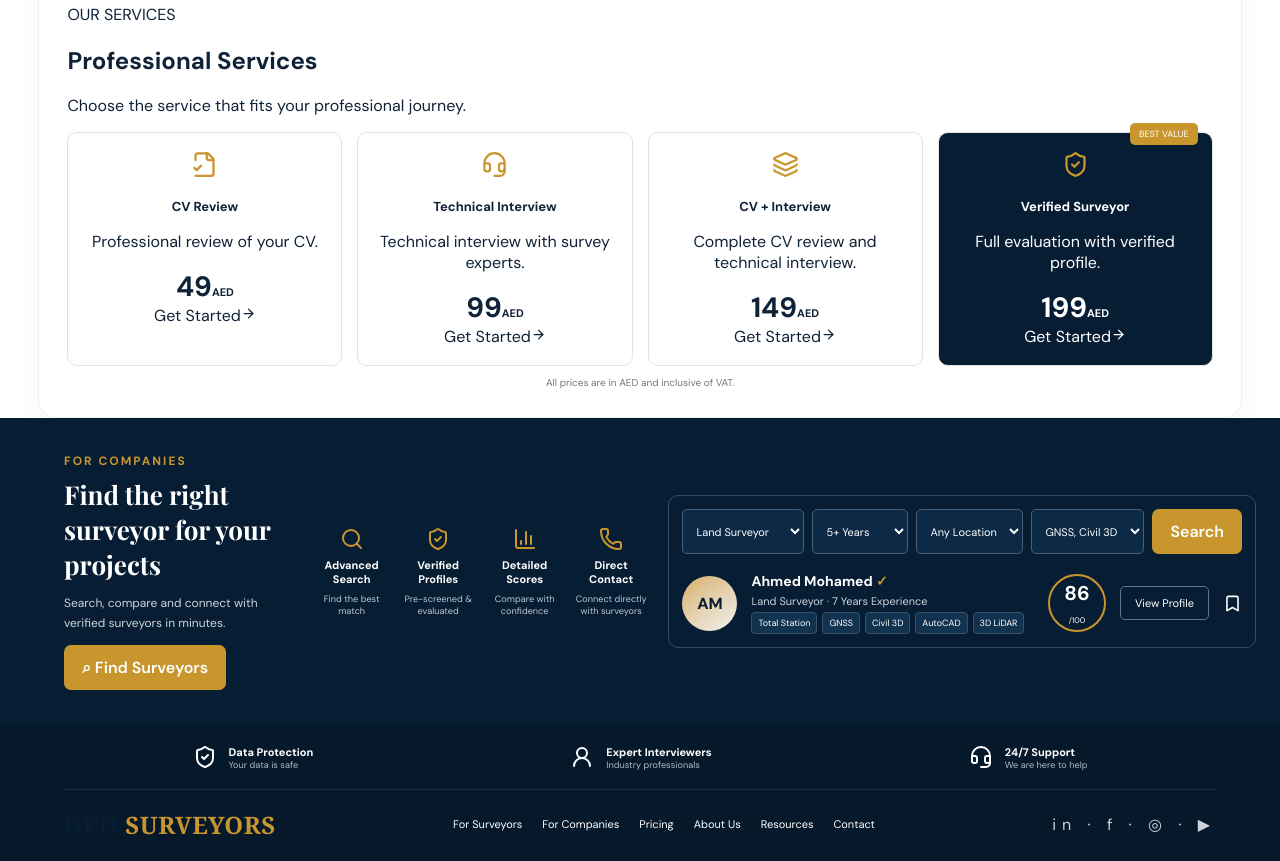
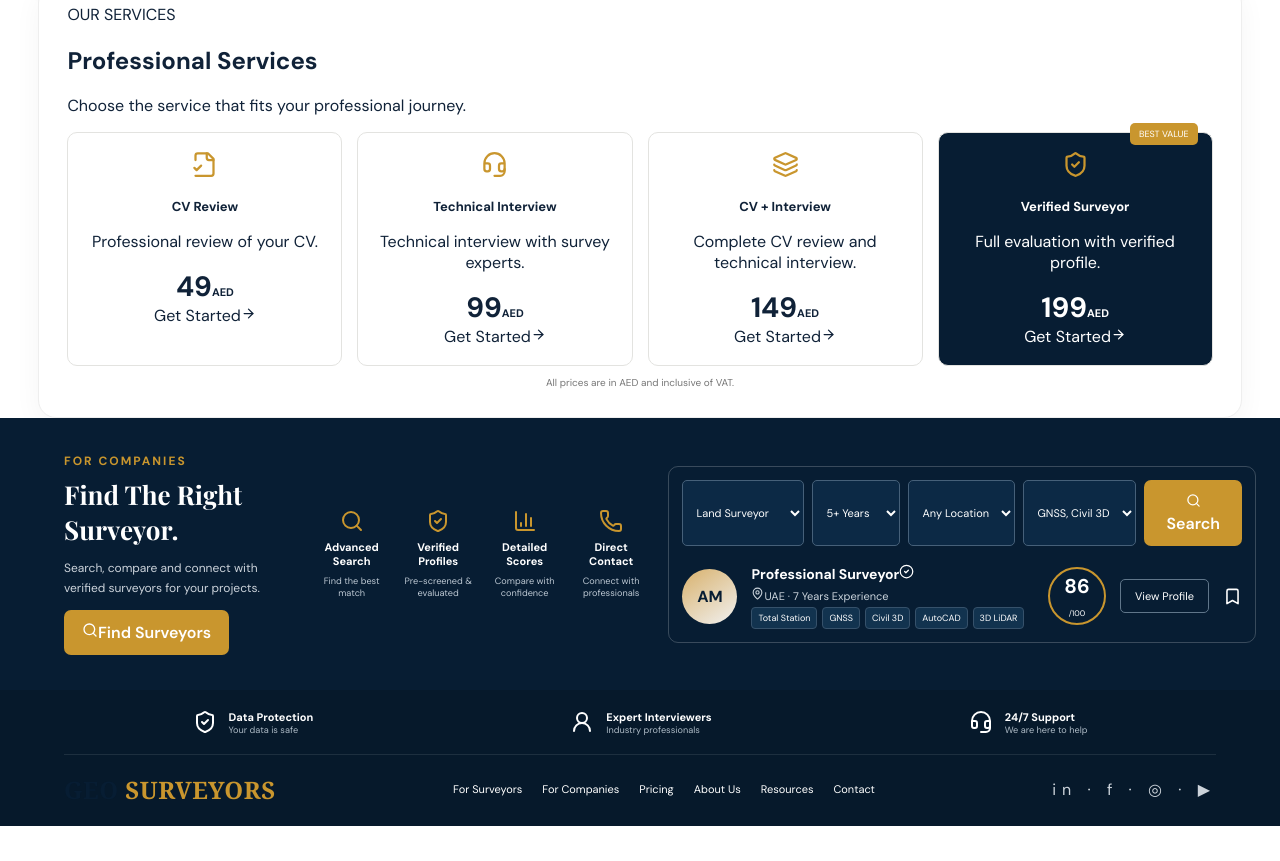
Before and after one commit to Geo5857/geo---surveyor, a Next.js app: page / in a window 1280 px wide. Shown: the part 1075-1936 px from the top of the page. After the commit the page ends 1901 px from the top, so only its background shows below. Built offline with nearby package versions, Linux system fonts and the light colour scheme.

Commit message:
Refactor CompanySearch layout and enhance features
Updated the CompanySearch component with new layout and features.

```diff
--- a/components/CompanySearch.tsx
+++ b/components/CompanySearch.tsx
@@ -1,40 +1,131 @@
-import { Search, ShieldCheck, BarChart3, Phone, Bookmark } from "lucide-react";
+import {
+  Search,
+  ShieldCheck,
+  BarChart3,
+  Phone,
+  Bookmark,
+  MapPin,
+  CheckCircle2,
+} from "lucide-react";
 
 export default function CompanySearch() {
   return (
     <section id="companies" className="company-section">
       <div className="company-intro">
         <div className="eyebrow">FOR COMPANIES</div>
-        <h2>Find the right surveyor for your projects</h2>
-        <p>Search, compare and connect with verified surveyors in minutes.</p>
-        <button className="gold-button">⌕ Find Surveyors</button>
+
+        <h2>
+          Find The Right
+          <br />
+          <span>Surveyor.</span>
+        </h2>
+
+        <p>
+          Search, compare and connect with verified surveyors
+          for your projects.
+        </p>
+
+        <button className="gold-button">
+          <Search size={16} />
+          Find Surveyors
+        </button>
       </div>
 
       <div className="company-features">
-        <div><Search/><b>Advanced Search</b><small>Find the best match</small></div>
-        <div><ShieldCheck/><b>Verified Profiles</b><small>Pre-screened & evaluated</small></div>
-        <div><BarChart3/><b>Detailed Scores</b><small>Compare with confidence</small></div>
-        <div><Phone/><b>Direct Contact</b><small>Connect directly with surveyors</small></div>
+        <div>
+          <Search />
+          <b>Advanced Search</b>
+          <small>Find the best match</small>
+        </div>
+
+        <div>
+          <ShieldCheck />
+          <b>Verified Profiles</b>
+          <small>Pre-screened & evaluated</small>
+        </div>
+
+        <div>
+          <BarChart3 />
+          <b>Detailed Scores</b>
+          <small>Compare with confidence</small>
+        </div>
+
+        <div>
+          <Phone />
+          <b>Direct Contact</b>
+          <small>Connect with professionals</small>
+        </div>
       </div>
 
       <div className="search-panel">
         <div className="filters">
-          <select><option>Land Surveyor</option><option>Survey Engineer</option><option>GIS Specialist</option></select>
-          <select><option>5+ Years</option><option>10+ Years</option></select>
-          <select><option>Any Location</option><option>UAE</option><option>Saudi Arabia</option></select>
-          <select><option>GNSS, Civil 3D</option><option>3D LiDAR</option></select>
-          <button className="gold-button">Search</button>
+          <select defaultValue="Land Surveyor">
+            <option>Land Surveyor</option>
+            <option>Survey Engineer</option>
+            <option>GIS Specialist</option>
+            <option>3D Scanning</option>
+          </select>
+
+          <select defaultValue="5+ Years">
+            <option>5+ Years</option>
+            <option>10+ Years</option>
+            <option>15+ Years</option>
+          </select>
+
+          <select defaultValue="Any Location">
+            <option>Any Location</option>
+            <option>UAE</option>
+            <option>Saudi Arabia</option>
+            <option>Qatar</option>
+            <option>Oman</option>
+          </select>
+
+          <select defaultValue="GNSS, Civil 3D">
+            <option>GNSS, Civil 3D</option>
+            <option>Total Station</option>
+            <option>3D LiDAR</option>
+            <option>AutoCAD</option>
+          </select>
+
+          <button className="gold-button">
+            <Search size={15} />
+            Search
+          </button>
         </div>
+
         <div className="profile-row">
           <div className="avatar">AM</div>
+
           <div className="profile-info">
-            <h3>Ahmed Mohamed <span>✓</span></h3>
-            <p>Land Surveyor · 7 Years Experience</p>
-            <div className="chips"><i>Total Station</i><i>GNSS</i><i>Civil 3D</i><i>AutoCAD</i><i>3D LiDAR</i></div>
+            <h3>
+              Professional Surveyor
+              <CheckCircle2 size={15} />
+            </h3>
+
+            <p>
+              <MapPin size={13} />
+              UAE · 7 Years Experience
+            </p>
+
+            <div className="chips">
+              <i>Total Station</i>
+              <i>GNSS</i>
+              <i>Civil 3D</i>
+              <i>AutoCAD</i>
+              <i>3D LiDAR</i>
+            </div>
           </div>
-          <div className="score"><strong>86</strong><small>/100</small></div>
-          <button className="outline-button">View Profile</button>
-          <Bookmark size={19}/>
+
+          <div className="score">
+            <strong>86</strong>
+            <small>/100</small>
+          </div>
+
+          <button className="outline-button">
+            View Profile
+          </button>
+
+          <Bookmark size={19} />
         </div>
       </div>
     </section>
```
